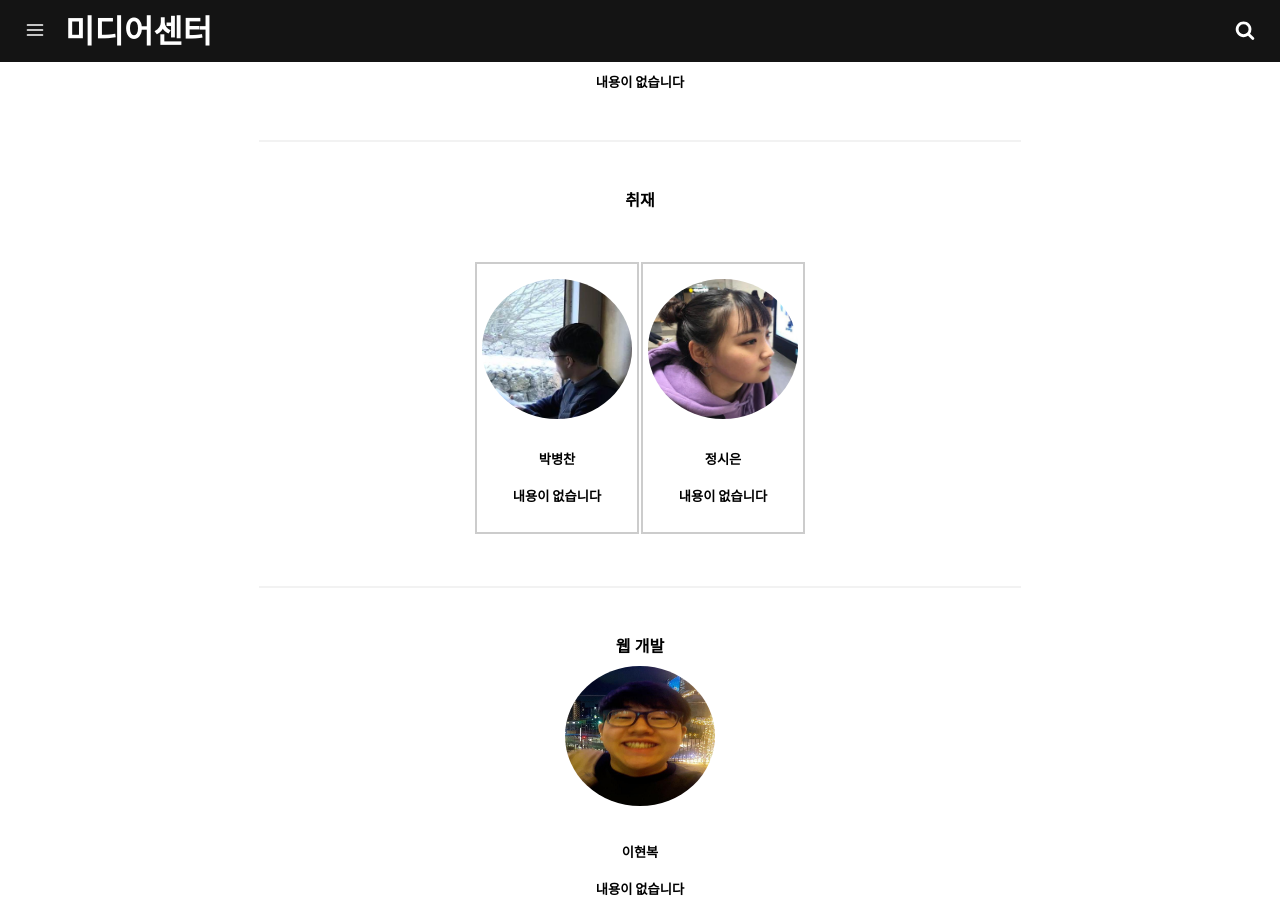
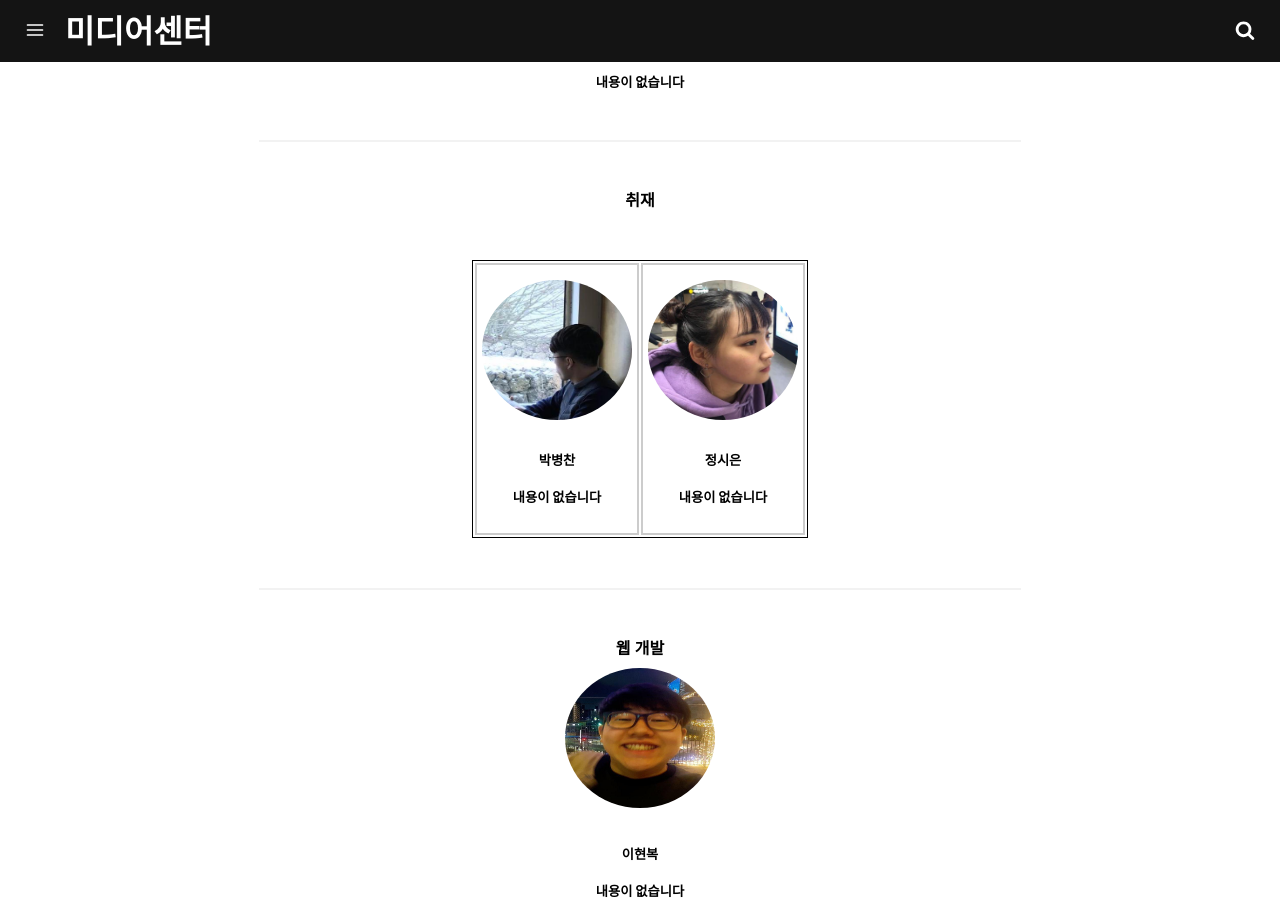
Before and after one commit to skhumedia/skhumedia.github.io, a Jekyll site: the page built from about.md, in a window 1280 px wide and 900 px high, scrolled down 1152 px. Built offline with Jekyll 4.4.1, drawn with Linux system fonts in a browser that asks for light colours.

Commit message:
Initial Commit

```diff
--- a/about.md
+++ b/about.md
@@ -32,7 +32,7 @@ permalink: /about/
 
 <hr/>
 <center><strong>취재</strong></center>
-<table>
+<table style="border:1px solid #000000;">
 <tr>
 <td>
 <img itemprop="image" class="img-rounded" src="/assets/img/profile/b1.jpg" alt="박병찬" height="160" width="150">
```
